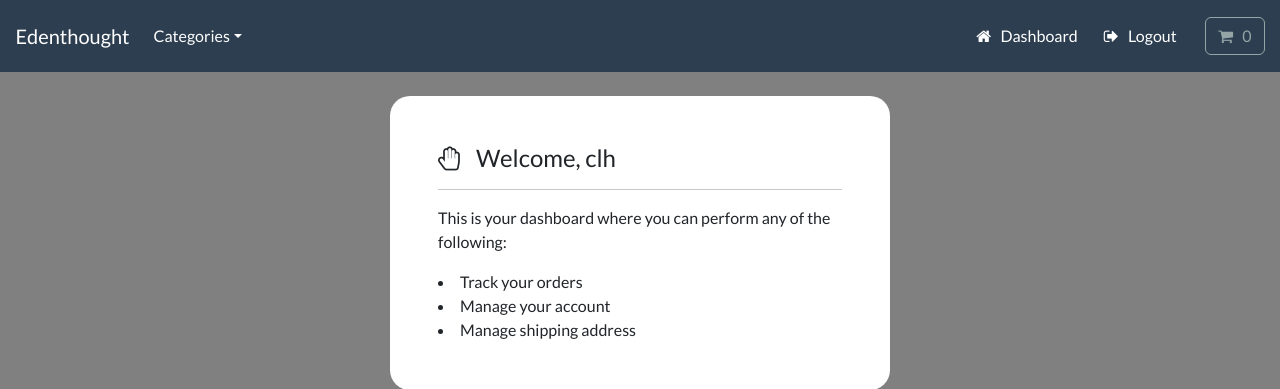
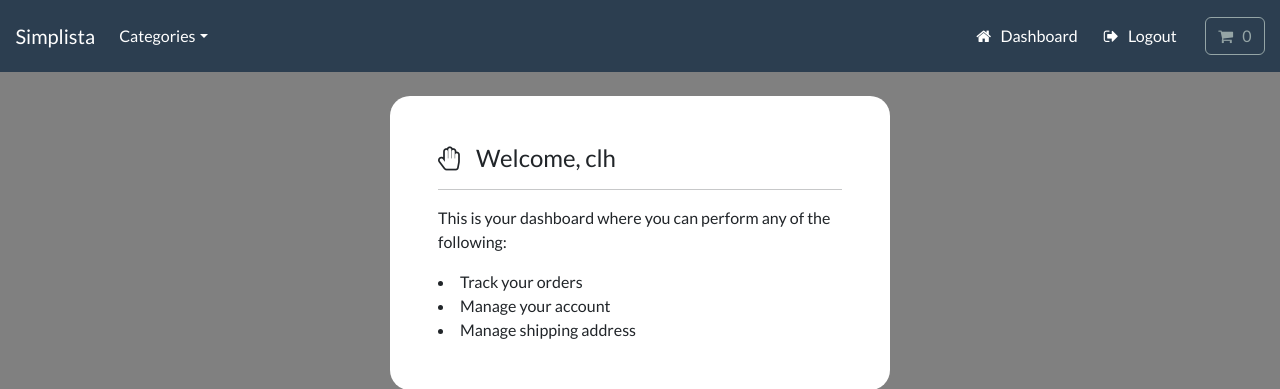
Before and after one commit to Rolin128/-cs5500-group2-ecommerce-platform, a Django app: page /account/dashboard in a window 1280 px wide. Shown: the top 389 px of the page. Run offline with Django 4.2, Linux system fonts and the light colour scheme; a user stored in the database is signed in; data comes from the database, SQL or seed files in the repository; some libraries are stand-ins or nearby versions.

Commit message:
Change title name

```diff
--- a/store/templates/store/base.html
+++ b/store/templates/store/base.html
@@ -25,7 +25,7 @@
 
 <nav class="navbar navbar-expand-lg bg-primary justify-content-center">
     <a class="navbar-brand main-heading text-white" href="{% url 'store' %}">
-        &nbsp; &nbsp; Edenthought
+        &nbsp; &nbsp; Simplista
     </a>
     <button class="navbar-toggler" type="button" data-toggle="collapse" data-target="#navbarNavDropdown" aria-controls="navbarNavDropdown" aria-expanded="false" aria-label="Toggle navigation">
         <span class="navbar-toggler-icon"></span>
```
